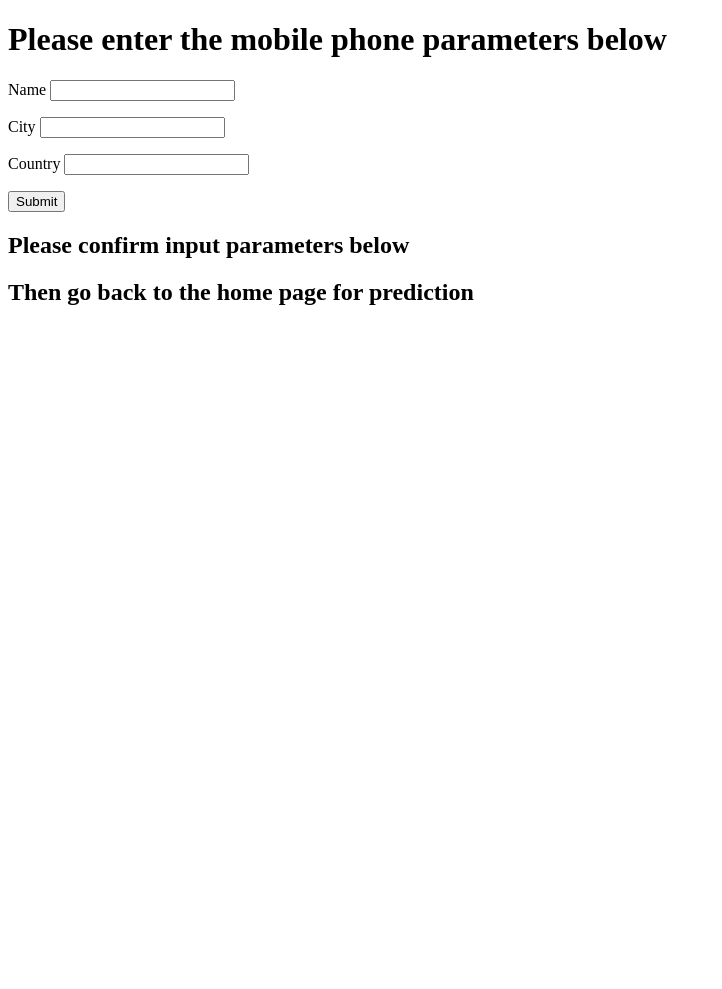
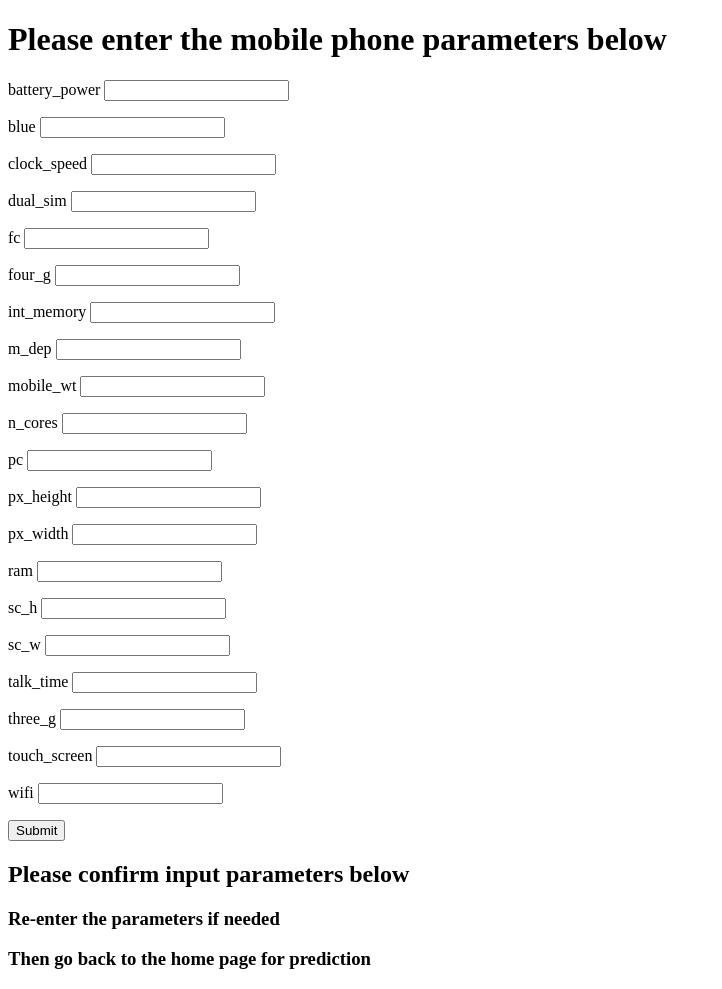
Before and after one commit to siyuanan/MSDS434_project, a Flask app: page /data in a window 1280 px wide. Shown: the whole page, without its empty margins (0-722 px from the left). Before the commit the page ends 305 px from the top, so only its background shows below. Run offline with Flask 2, Linux system fonts and the light colour scheme.

Commit message:
update input data, deploy

```diff
--- a/main.py
+++ b/main.py
@@ -78,13 +78,16 @@ def pred_result():
     data = query_job.to_dataframe()
     avg_param = data.mean(axis = 0).to_frame().reset_index()
 
-    return render_template('view.html',tables=[avg_param.to_html(classes='data')], titles = avg_param.columns.values)
+    return render_template('view.html', tables=[avg_param.to_html(classes='data')], titles = avg_param.columns.values)
 
 
 @app.route('/data', methods=['GET', 'POST'])
 def form():
+    var_list = ['battery_power', 'blue', 'clock_speed', 'dual_sim', 'fc', 'four_g',
+                'int_memory', 'm_dep', 'mobile_wt', 'n_cores', 'pc', 'px_height', 'px_width',
+                'ram', 'sc_h', 'sc_w', 'talk_time', 'three_g', 'touch_screen', 'wifi']
     form_data = request.form
-    return render_template('data.html', form_data = form_data)
+    return render_template('data.html', var_list = var_list, form_data = form_data)
 
 
 @app.route("/billing", methods=['GET', 'POST'])
--- a/templates/data.html
+++ b/templates/data.html
@@ -9,19 +9,19 @@
 <h1> Please enter the mobile phone parameters below</h1>
 
 <form action="/data" method = "POST">
-    <p>Name <input type = "text" name = "Name" /></p>
-    <p>City <input type = "text" name = "City" /></p>
-    <p>Country <input type = "text" name = "Country" /></p>
+    {% for s in var_list %}
+    <p>{{s | safe}} <input type = "text" name = s /></p>
+    {% endfor %}
     <p><input type = "submit" value = "Submit" /></p>
 </form>
 
 <h2> Please confirm input parameters below</h2>
-<h2> Then go back to the home page for prediction</h2>
+<h3> Re-enter the parameters if needed</h3>
+<h3> Then go back to the home page for prediction</h3>
 
 <body>
 {% for key,value in form_data.items() %}
-<h3> {{key}}</h3>
-<p> {{value}}</p>
+<h3> {{key}}: {{value}}</h3>
 {% endfor %}
 </body>
 
--- a/templates/view.html
+++ b/templates/view.html
@@ -8,7 +8,7 @@
     <h1> Welcome to the new app (dev branch)!</h1>
 
     <h2>
-    <br/><br/>This is for mobile price range prediction
+    This is for mobile price range prediction
     </h2>
 
     <h2> Please go to ./data to input mobile parameters </h2>
```
